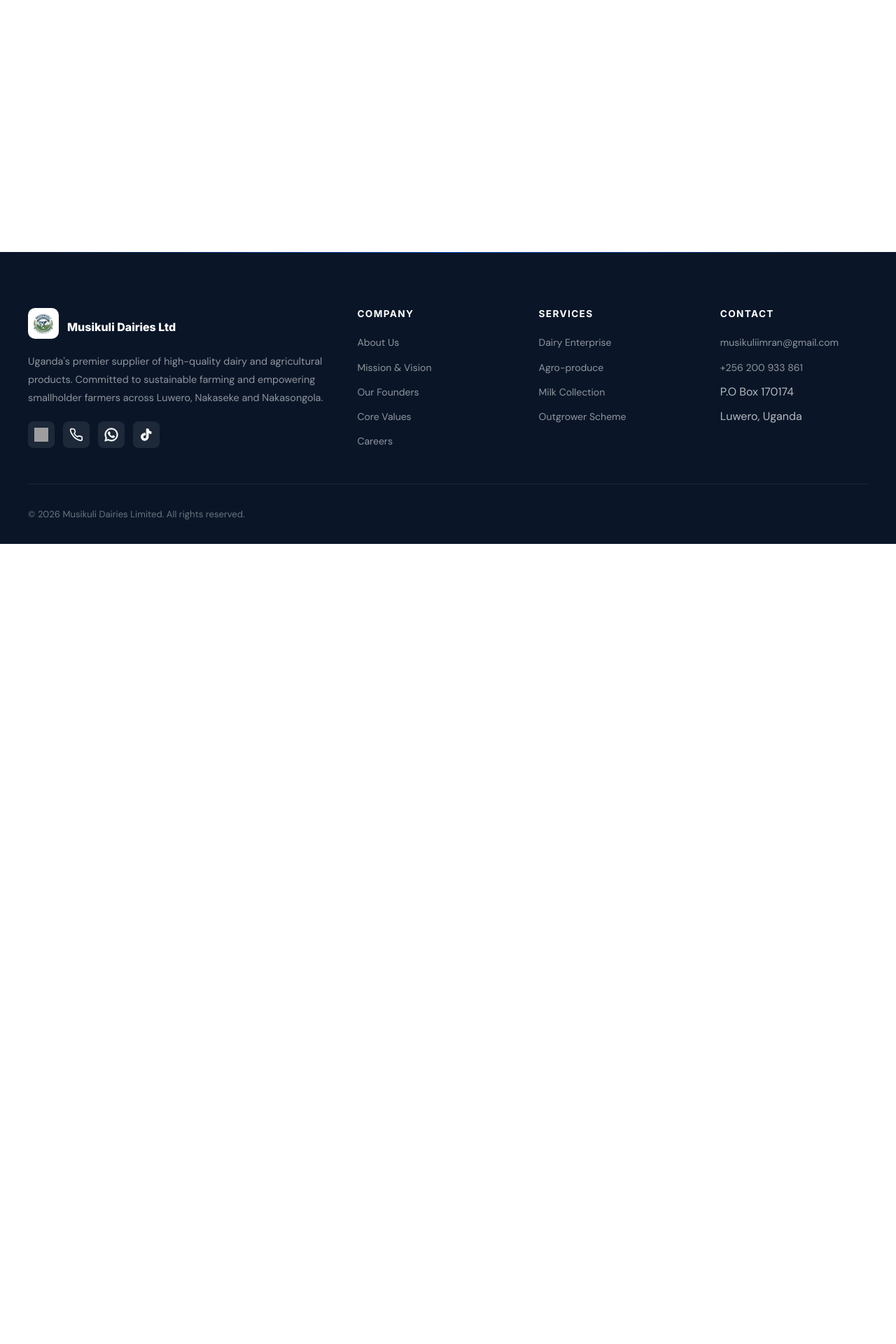
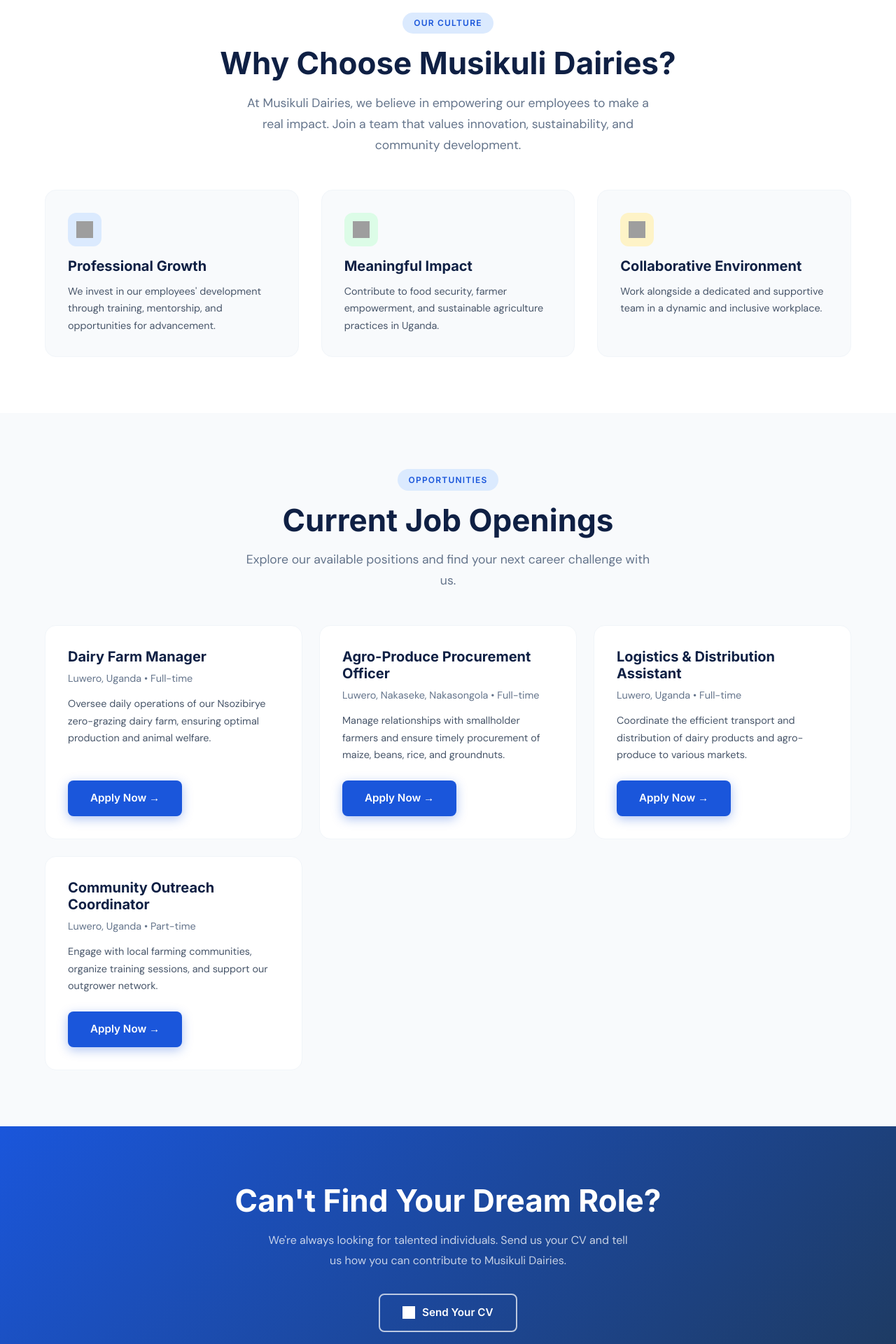
Before and after one commit to laptertechnologies-hue/MUSIKULI-DAIRIES-, a Next.js app: page /careers in a window 1280 px wide. Before the commit this address had no page. Shown: the part 440-2360 px from the top of the page at 70% size. Before the commit the page ends 1217 px from the top, so only its background shows below. Built offline with nearby package versions, Linux system fonts and the light colour scheme; grey boxes are pictures that could not be loaded.

Commit message:
new page

```diff
--- /dev/null
+++ b/app/careers/page.tsx
@@ -0,0 +1,148 @@
+'use client';
+import type { Metadata } from 'next';
+import Image from 'next/image';
+import Link from 'next/link';
+
+// Metadata for the page (for SEO)
+export const metadata: Metadata = {
+  title: 'Careers | Musikuli Dairies Limited',
+  description: 'Explore job opportunities at Musikuli Dairies Limited and join our growing team dedicated to agri-dairy excellence in Uganda.',
+};
+
+// Placeholder for job opportunities
+const jobOpportunities = [
+  {
+    id: '1',
+    title: 'Dairy Farm Manager',
+    location: 'Luwero, Uganda',
+    type: 'Full-time',
+    description: 'Oversee daily operations of our Nsozibirye zero-grazing dairy farm, ensuring optimal production and animal welfare.',
+    link: '/apply?job=dairy-farm-manager',
+  },
+  {
+    id: '2',
+    title: 'Agro-Produce Procurement Officer',
+    location: 'Luwero, Nakaseke, Nakasongola',
+    type: 'Full-time',
+    description: 'Manage relationships with smallholder farmers and ensure timely procurement of maize, beans, rice, and groundnuts.',
+    link: '/apply?job=procurement-officer',
+  },
+  {
+    id: '3',
+    title: 'Logistics & Distribution Assistant',
+    location: 'Luwero, Uganda',
+    type: 'Full-time',
+    description: 'Coordinate the efficient transport and distribution of dairy products and agro-produce to various markets.',
+    link: '/apply?job=logistics-assistant',
+  },
+  {
+    id: '4',
+    title: 'Community Outreach Coordinator',
+    location: 'Luwero, Uganda',
+    type: 'Part-time',
+    description: 'Engage with local farming communities, organize training sessions, and support our outgrower network.',
+    link: '/apply?job=community-coordinator',
+  },
+];
+
+export default function CareersPage() {
+  return (
+    <>
+      {/* ===== HERO ===== */}
+      <div className="page-hero">
+        <span className="section-tag">Join Our Team</span>
+        <h1>Build a Future with Musikuli Dairies</h1>
+        <p>We're growing and looking for passionate individuals to contribute to Uganda's agri-dairy sector.</p>
+      </div>
+
+      {/* ===== WHY WORK WITH US ===== */}
+      <section style={{ padding: 'var(--section-pad)', background: 'white' }}>
+        <div className="container text-center">
+          <span className="section-tag">Our Culture</span>
+          <h2 className="section-title">Why Choose Musikuli Dairies?</h2>
+          <p className="section-subtitle mx-auto">
+            At Musikuli Dairies, we believe in empowering our employees to make a real impact.
+            Join a team that values innovation, sustainability, and community development.
+          </p>
+          <div style={{ display: 'grid', gridTemplateColumns: 'repeat(auto-fit, minmax(280px, 1fr))', gap: '2rem', marginTop: '3rem' }}>
+            <div style={{ background: 'var(--gray-50)', border: '1px solid var(--gray-100)', borderRadius: '16px', padding: '2rem', textAlign: 'left' }}>
+              <div className="service-card-icon blue" style={{ marginBottom: '1rem', width: '48px', height: '48px' }}>
+                <Image src="/icons/growth.svg" alt="Growth Icon" width={24} height={24} />
+              </div>
+              <h3 style={{ fontSize: '1.25rem', color: 'var(--blue-900)', marginBottom: '0.75rem' }}>Professional Growth</h3>
+              <p style={{ fontSize: '0.9rem', color: 'var(--gray-600)', lineHeight: 1.7 }}>
+                We invest in our employees' development through training, mentorship, and opportunities for advancement.
+              </p>
+            </div>
+            <div style={{ background: 'var(--gray-50)', border: '1px solid var(--gray-100)', borderRadius: '16px', padding: '2rem', textAlign: 'left' }}>
+              <div className="service-card-icon green" style={{ marginBottom: '1rem', width: '48px', height: '48px' }}>
+                <Image src="/icons/impact.svg" alt="Impact Icon" width={24} height={24} />
+              </div>
+              <h3 style={{ fontSize: '1.25rem', color: 'var(--blue-900)', marginBottom: '0.75rem' }}>Meaningful Impact</h3>
+              <p style={{ fontSize: '0.9rem', color: 'var(--gray-600)', lineHeight: 1.7 }}>
+                Contribute to food security, farmer empowerment, and sustainable agriculture practices in Uganda.
+              </p>
+            </div>
+            <div style={{ background: 'var(--gray-50)', border: '1px solid var(--gray-100)', borderRadius: '16px', padding: '2rem', textAlign: 'left' }}>
+              <div className="service-card-icon gold" style={{ marginBottom: '1rem', width: '48px', height: '48px' }}>
+                <Image src="/icons/team.svg" alt="Team Icon" width={24} height={24} />
+              </div>
+              <h3 style={{ fontSize: '1.25rem', color: 'var(--blue-900)', marginBottom: '0.75rem' }}>Collaborative Environment</h3>
+              <p style={{ fontSize: '0.9rem', color: 'var(--gray-600)', lineHeight: 1.7 }}>
+                Work alongside a dedicated and supportive team in a dynamic and inclusive workplace.
+              </p>
+            </div>
+          </div>
+        </div>
+      </section>
+
+      {/* ===== CURRENT OPENINGS ===== */}
+      <section style={{ padding: 'var(--section-pad)', background: 'var(--gray-50)' }}>
+        <div className="container text-center">
+          <span className="section-tag">Opportunities</span>
+          <h2 className="section-title">Current Job Openings</h2>
+          <p className="section-subtitle mx-auto">
+            Explore our available positions and find your next career challenge with us.
+          </p>
+          <div style={{ display: 'grid', gridTemplateColumns: 'repeat(auto-fit, minmax(300px, 1fr))', gap: '1.5rem', marginTop: '3rem' }}>
+            {jobOpportunities.map((job) => (
+              <div key={job.id} style={{ background: 'white', border: '1px solid var(--gray-100)', borderRadius: '16px', padding: '2rem', textAlign: 'left', display: 'flex', flexDirection: 'column' }}>
+                <h3 style={{ fontSize: '1.25rem', color: 'var(--blue-900)', marginBottom: '0.5rem' }}>{job.title}</h3>
+                <p style={{ fontSize: '0.9rem', color: 'var(--gray-500)', marginBottom: '0.75rem' }}>
+                  {job.location} • {job.type}
+                </p>
+                <p style={{ fontSize: '0.9rem', color: 'var(--gray-600)', lineHeight: 1.7, flexGrow: 1 }}>
+                  {job.description}
+                </p>
+                <Link href={job.link} className="btn btn-primary" style={{ marginTop: '1.5rem', alignSelf: 'flex-start' }}>
+                  Apply Now →
+                </Link>
+              </div>
+            ))}
+          </div>
+          {jobOpportunities.length === 0 && (
+            <p style={{ fontSize: '1.1rem', color: 'var(--gray-600)', marginTop: '2rem' }}>
+              No open positions at the moment. Please check back later!
+            </p>
+          )}
+        </div>
+      </section>
+
+      {/* ===== CTA ===== */}
+      <section style={{ background: 'linear-gradient(135deg, var(--blue-600), var(--blue-800))', padding: '5rem 1.5rem', textAlign: 'center' }}>
+        <div className="container">
+          <h2 style={{ fontSize: 'clamp(2rem,4vw,2.75rem)', color: 'var(--white)', marginBottom: '1rem' }}>
+            Can't Find Your Dream Role?
+          </h2>
+          <p style={{ color: 'rgba(255,255,255,0.75)', maxWidth: '520px', margin: '0 auto 2rem', lineHeight: 1.8 }}>
+            We're always looking for talented individuals. Send us your CV and tell us how you can contribute to Musikuli Dairies.
+          </p>
+          <Link href="/contact" className="btn btn-outline" style={{ display: 'inline-flex', alignItems: 'center', gap: '0.6rem' }}>
+            <Image src="/icons/email.svg" alt="" width={18} height={18} style={{ filter: 'brightness(0) invert(1)' }} />
+            Send Your CV
+          </Link>
+        </div>
+      </section>
+    </>
+  );
+}
```
